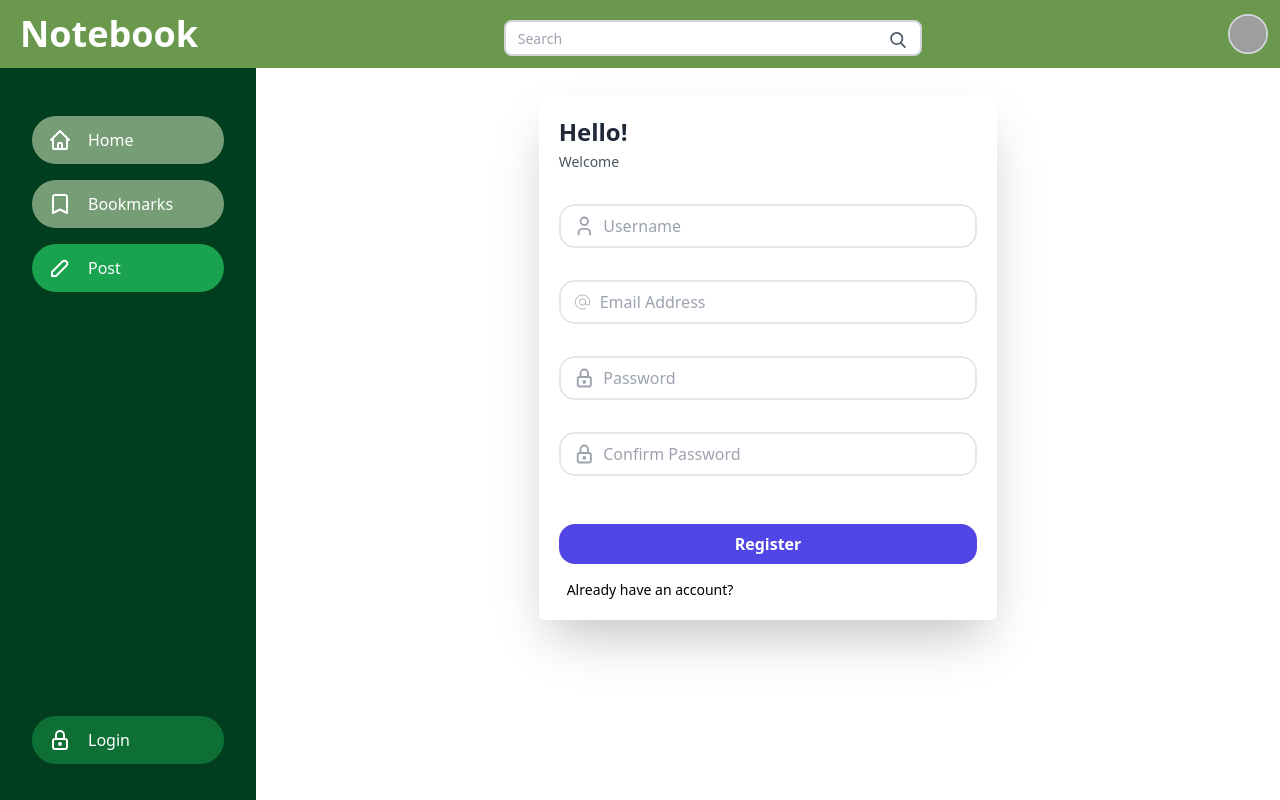
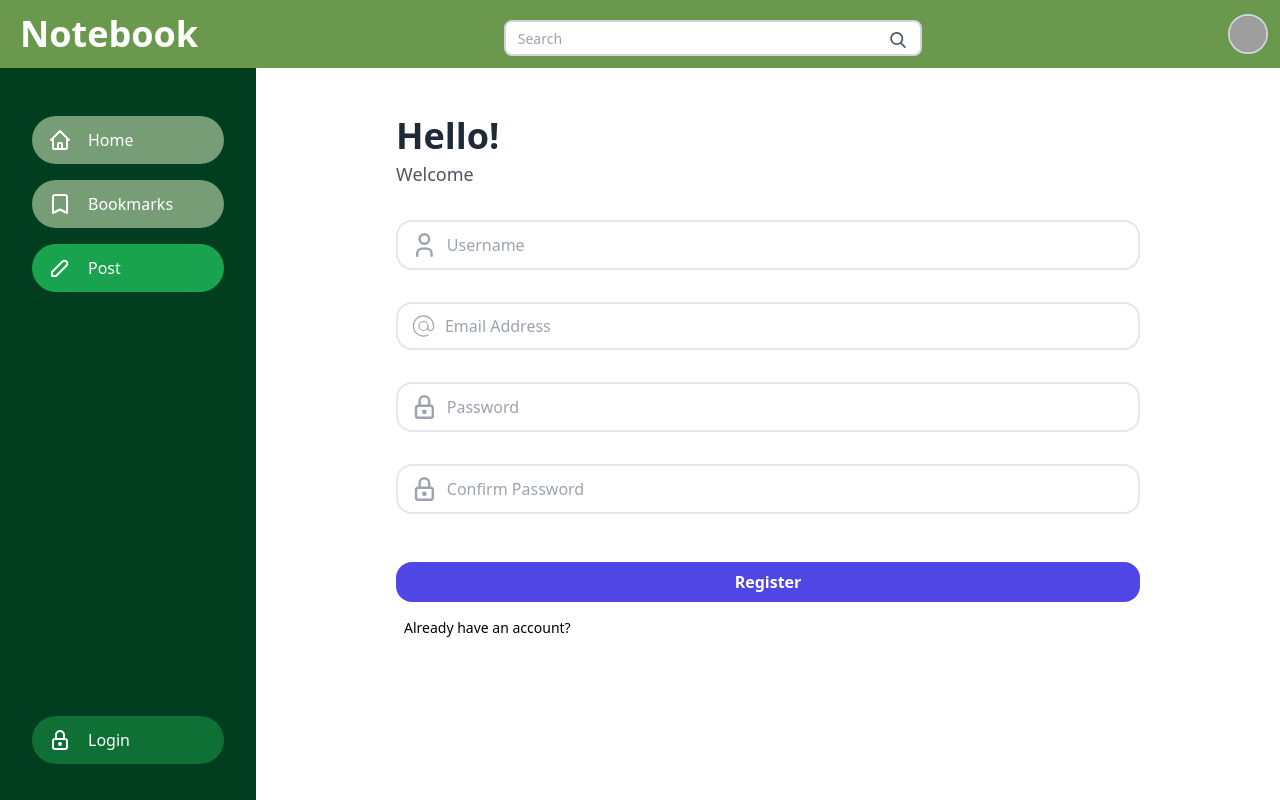
Before and after one commit to Virtual4087/Notes, a Django app: page /register in a window 1280 px wide. Run offline with Django 4.2, Linux system fonts and the light colour scheme; some libraries are stand-ins or nearby versions; grey boxes are pictures that could not be loaded.

Commit message:
frontend changes

```diff
--- a/Notes_media/static/js/index.js
+++ b/Notes_media/static/js/index.js
@@ -8,6 +8,9 @@ function countOccurrences(sentence, char) {
 }
 
 document.addEventListener("DOMContentLoaded", () => {
+    if (window.location.href.includes("/search?sort=saved") || window.location.href .includes("/search?sort=following")){
+        document.querySelector(".filter-bar").classList.add("hidden")
+    }
     document.querySelectorAll("#description_view").forEach((desc) => {
         var count = countOccurrences(desc.innerText, "\n")
         if (count > 7){
--- a/Notes_media/templates/register.html
+++ b/Notes_media/templates/register.html
@@ -1,14 +1,13 @@
 {% extends "layout.html" %}
 {% block body %}
-    <div class="flex m-auto w-full lg:w-2/3 justify-center items-center bg-white space-y-8">
         <div class="w-full px-8 md:px-32 lg:px-24">
-        <form action="{% url 'register' %}" method="post" class="bg-white rounded-md shadow-2xl p-5">
+        <form action="{% url 'register' %}" method="post" class="bg-white rounded-md  p-5">
             {% csrf_token %}
-          <h1 class="text-gray-800 font-bold text-2xl mb-1">Hello!</h1>
-          <p class="text-sm font-normal text-gray-600 mb-8">Welcome</p>
+          <h1 class="text-gray-800 font-bold text-4xl mb-1">Hello!</h1>
+          <p class="text-lg font-normal text-gray-600 mb-8">Welcome</p>
 
           <div class="flex items-center border-2 mb-8 py-2 px-3 rounded-2xl">
-            <svg xmlns="http://www.w3.org/2000/svg" class="text-gray-400 icon icon-tabler icon-tabler-user" width="24" height="24" viewBox="0 0 24 24" stroke-width="2" stroke="currentColor" fill="none" stroke-linecap="round" stroke-linejoin="round">
+            <svg xmlns="http://www.w3.org/2000/svg" class="text-gray-400 icon icon-tabler icon-tabler-user" width="30" height="30" viewBox="0 0 24 24" stroke-width="2" stroke="currentColor" fill="none" stroke-linecap="round" stroke-linejoin="round">
                 <path stroke="none" d="M0 0h24v24H0z" fill="none"></path>
                 <path d="M8 7a4 4 0 1 0 8 0a4 4 0 0 0 -8 0"></path>
                 <path d="M6 21v-2a4 4 0 0 1 4 -4h4a4 4 0 0 1 4 4v2"></path>
@@ -17,14 +16,14 @@
           </div>
 
           <div class="flex items-center border-2 mb-8 py-2 px-3 rounded-2xl">
-            <svg xmlns="http://www.w3.org/2000/svg" class="h-5 w-5 text-gray-400" fill="none" viewBox="0 0 24 24" stroke="currentColor">
+            <svg xmlns="http://www.w3.org/2000/svg" class="h-7 w-7 text-gray-400" fill="none" viewBox="0 0 24 24" stroke="currentColor">
               <path strokeLinecap="round" strokeLinejoin="round" strokeWidth="2" d="M16 12a4 4 0 10-8 0 4 4 0 008 0zm0 0v1.5a2.5 2.5 0 005 0V12a9 9 0 10-9 9m4.5-1.206a8.959 8.959 0 01-4.5 1.207" />
             </svg>
             <input id="email" class=" pl-2 w-full outline-none border-none" type="email" name="email" placeholder="Email Address" />
           </div>
 
           <div class="flex items-center border-2 mb-8 py-2 px-3 rounded-2xl ">
-            <svg xmlns="http://www.w3.org/2000/svg" class="text-gray-400 icon icon-tabler icon-tabler-lock" width="24" height="24" viewBox="0 0 24 24" stroke-width="2" stroke="currentColor" fill="none" stroke-linecap="round" stroke-linejoin="round">
+            <svg xmlns="http://www.w3.org/2000/svg" class="text-gray-400 icon icon-tabler icon-tabler-lock" width="30" height="30" viewBox="0 0 24 24" stroke-width="2" stroke="currentColor" fill="none" stroke-linecap="round" stroke-linejoin="round">
                 <path stroke="none" d="M0 0h24v24H0z" fill="none"></path>
                 <path d="M5 13a2 2 0 0 1 2 -2h10a2 2 0 0 1 2 2v6a2 2 0 0 1 -2 2h-10a2 2 0 0 1 -2 -2v-6z"></path>
                 <path d="M11 16a1 1 0 1 0 2 0a1 1 0 0 0 -2 0"></path>
@@ -34,7 +33,7 @@
           </div>
 
           <div class="flex items-center border-2 mb-12 py-2 px-3 rounded-2xl ">
-            <svg xmlns="http://www.w3.org/2000/svg" class="text-gray-400 icon icon-tabler icon-tabler-lock" width="24" height="24" viewBox="0 0 24 24" stroke-width="2" stroke="currentColor" fill="none" stroke-linecap="round" stroke-linejoin="round">
+            <svg xmlns="http://www.w3.org/2000/svg" class="text-gray-400 icon icon-tabler icon-tabler-lock" width="30" height="30" viewBox="0 0 24 24" stroke-width="2" stroke="currentColor" fill="none" stroke-linecap="round" stroke-linejoin="round">
                 <path stroke="none" d="M0 0h24v24H0z" fill="none"></path>
                 <path d="M5 13a2 2 0 0 1 2 -2h10a2 2 0 0 1 2 2v6a2 2 0 0 1 -2 2h-10a2 2 0 0 1 -2 -2v-6z"></path>
                 <path d="M11 16a1 1 0 1 0 2 0a1 1 0 0 0 -2 0"></path>
@@ -51,5 +50,4 @@
         </div>
 
       </div>
-  </div>
 {% endblock %}
--- a/Notes_media/views.py
+++ b/Notes_media/views.py
@@ -33,6 +33,8 @@ def search(request: HttpRequest):
             )
         elif sortby == "following":
             posts = Post.objects.filter(user__in=request.user.following.all())
+        elif sortby == "old":
+            posts = Post.objects.all().order_by("date")
     elif "search" in parameters:
         search = parameters["search"]
         posts = Post.objects.filter(
```
Also changed, not shown: Notes_media/templates/index.html (+3 -4 lines), Notes_media/templates/login.html (+6 -9 lines).
